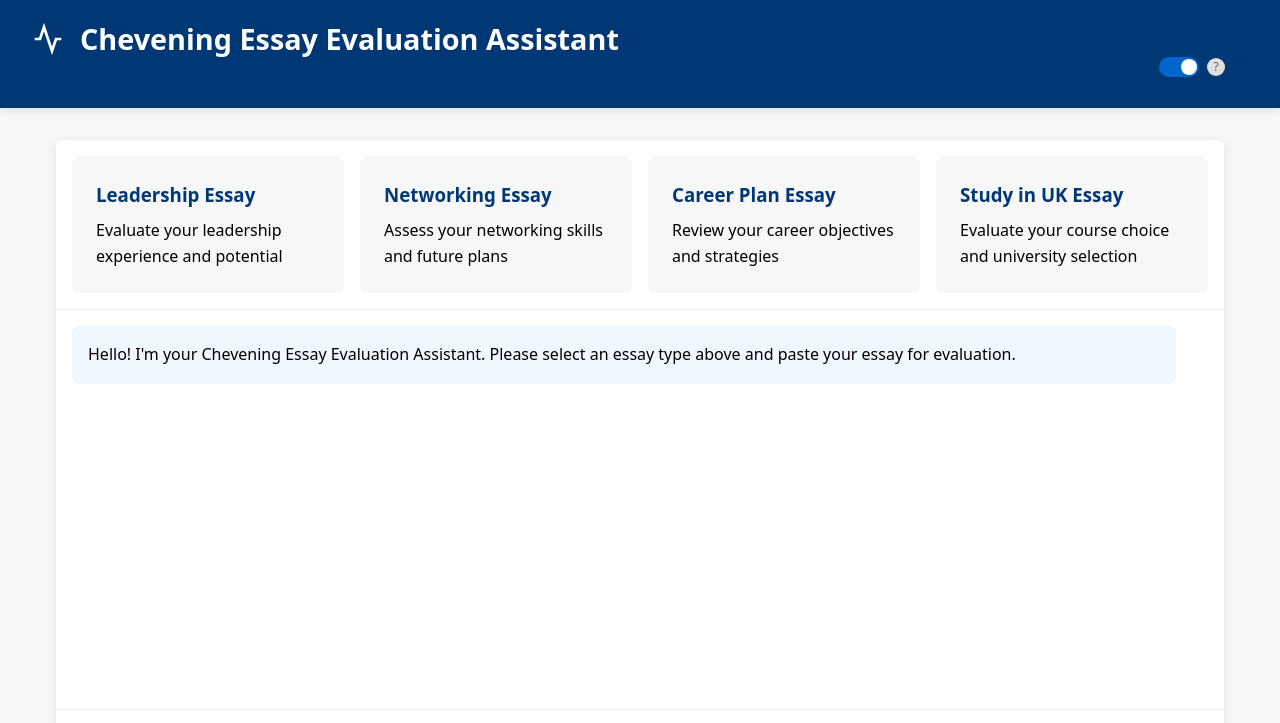
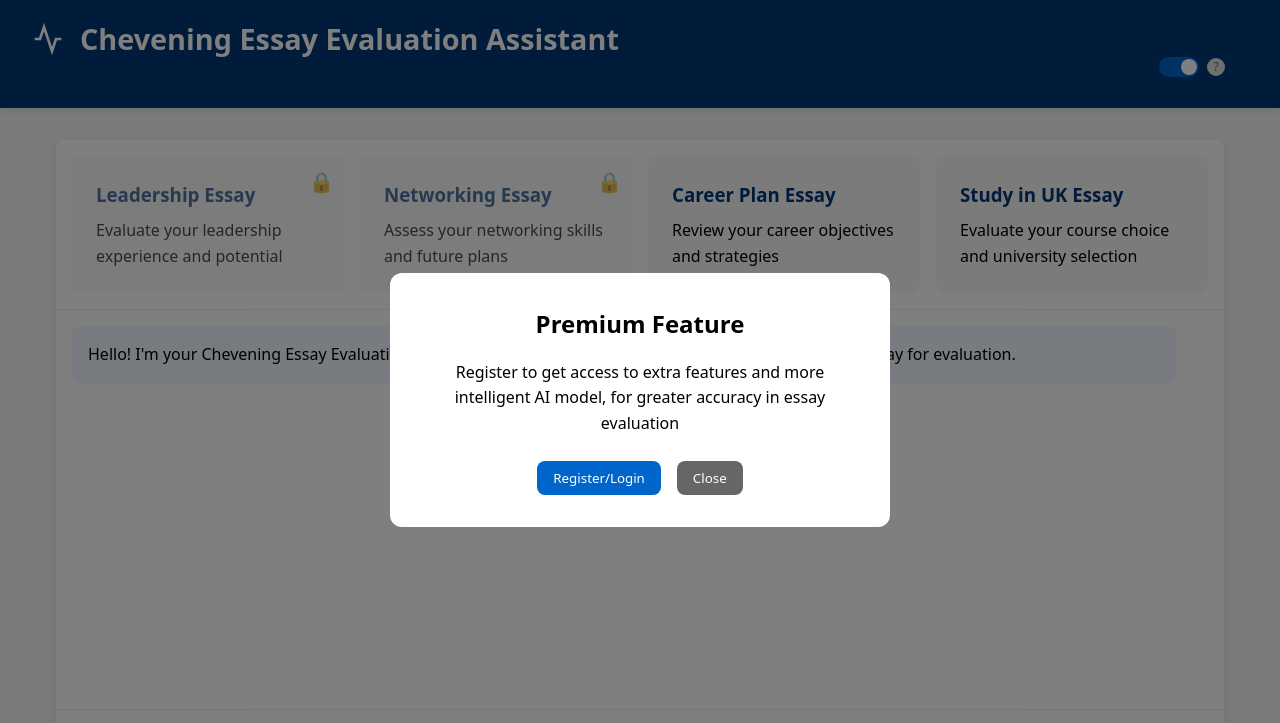
Before and after one commit to isteqlalmurad/Chevening-Essay-Evaluator, a plain HTML site: page chevening-feedback-app.html in a window 1280 px wide. Both pictures are taken after a click on the element 208 px from the left and 224 px from the top of the page. Shown: the top 723 px of the page. Drawn offline with Linux system fonts and the light colour scheme; a script that the page names is missing; files whose address does not match are found by name.

Commit message:
Update styles.css

```diff
--- a/css/styles.css
+++ b/css/styles.css
@@ -313,3 +313,71 @@ textarea {
         right: -10px;
     }
 }
+.profile-access {
+    position: absolute;
+    top: 1rem;
+    right: 2rem;
+}
+
+.profile-button {
+    display: flex;
+    align-items: center;
+    gap: 0.5rem;
+    color: white;
+    text-decoration: none;
+    padding: 0.5rem 1rem;
+    border-radius: 4px;
+    background: rgba(255, 255, 255, 0.1);
+    transition: all 0.2s ease;
+}
+
+.profile-button:hover {
+    background: rgba(255, 255, 255, 0.2);
+}
+
+.profile-icon {
+    opacity: 0.9;
+}
+
+.essay-type.locked {
+    position: relative;
+    opacity: 0.7;
+    cursor: not-allowed;
+}
+
+.essay-type.locked::before {
+    content: '🔒';
+    position: absolute;
+    top: 10px;
+    right: 10px;
+    font-size: 20px;
+}
+
+.subscription-modal {
+    display: none;
+    position: fixed;
+    top: 0;
+    left: 0;
+    width: 100%;
+    height: 100%;
+    background: rgba(0, 0, 0, 0.5);
+    justify-content: center;
+    align-items: center;
+    z-index: 1000;
+}
+
+.subscription-modal-content {
+    background: white;
+    padding: 2rem;
+    border-radius: 12px;
+    max-width: 500px;
+    width: 90%;
+    text-align: center;
+}
+
+.modal-buttons {
+    margin-top: 1.5rem;
+    display: flex;
+    gap: 1rem;
+    justify-content: center;
+}
```
